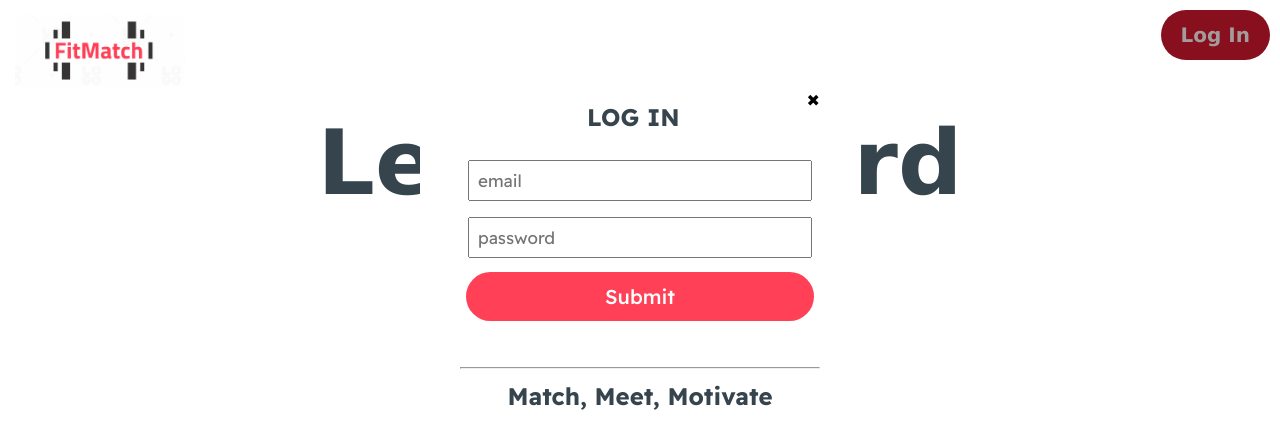
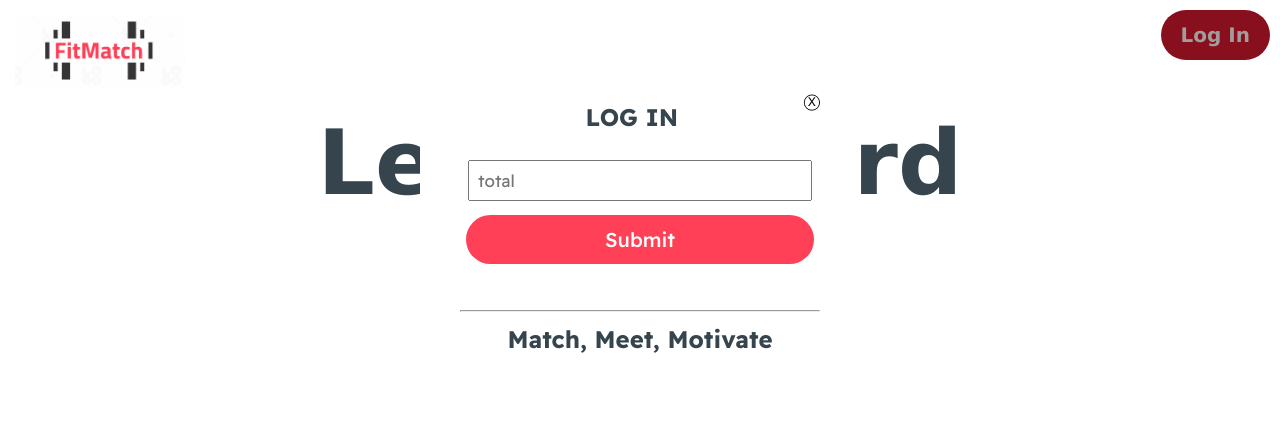
Before and after one commit to krish1925/CS35L-Group-Project, a React (Create React App) app in the folder fit-match/client/: page /leaderboard in a window 1280 px wide. Both pictures are taken after a click on the button "Log In". Shown: the top 448 px of the page. Built offline with nearby package versions, Linux system fonts and the light colour scheme.

Commit message:
connect leaderboard to backend

```diff
--- /dev/null
+++ b/fit-match/client/src/components/SubmitTotal.js
@@ -0,0 +1,62 @@
+import { useState } from 'react';
+import { useCookies } from 'react-cookie';
+import axios from 'axios';
+import { useNavigate } from 'react-router-dom';
+
+function SubmitTotal({ setShowModal, isSignUp }) {
+  const [total, setTotal] = useState(null)
+  const [error, setError] = useState(null);
+  const [cookies, setCookie, removeCookie] = useCookies(['user']);
+  const navigate = useNavigate(); // define navigate using useNavigate hook
+
+  function handleClick() {
+    setShowModal(false);
+  }
+
+  const handleSubmit = async (e) => {
+
+    e.preventDefault();
+
+    try {
+
+      const response = await axios.post(
+        `http://localhost:8000/submitTotal`,
+        { total }
+      );
+      const success = response.status === 201;
+
+    } catch (error) {
+      console.log(error);
+    }
+  };
+
+
+  return (
+    <div className='auth-modal'>
+      <div className='close-icon' onClick={handleClick}>
+        Ⓧ
+      </div>
+      <h2>{isSignUp ? 'Submit Total' : 'LOG IN'}</h2>
+
+      <form onSubmit={handleSubmit}>
+        <input
+          type='total'
+          id='total'
+          name='total'
+          placeholder='total'
+          required={true}
+          onChange={(e) => setTotal(e.target.value)}
+        />
+
+
+        <input className='secondary-button' type='submit' />
+        <p>{error}</p>
+      </form>
+
+      <hr />
+      <h2>Match, Meet, Motivate</h2>
+    </div>
+  );
+}
+
+export default SubmitTotal;
--- a/fit-match/client/src/pages/Leaderboard.js
+++ b/fit-match/client/src/pages/Leaderboard.js
@@ -1,5 +1,5 @@
 import Nav from '../components/Nav'
-import AuthModal from '../components/AuthModal'
+import SubmitTotal from '../components/SubmitTotal'
 import {useState, useEffect} from 'react'
 
 function Leaderboard(){
@@ -70,7 +70,7 @@ function Leaderboard(){
                 </button>
 
                 {showModal && (
-                    <AuthModal setShowModal={setShowModal} isSignUp={isSignUp}/>
+                    <SubmitTotal setShowModal={setShowModal} isSignUp={isSignUp}/>
                 )}
 
             </div>
```
